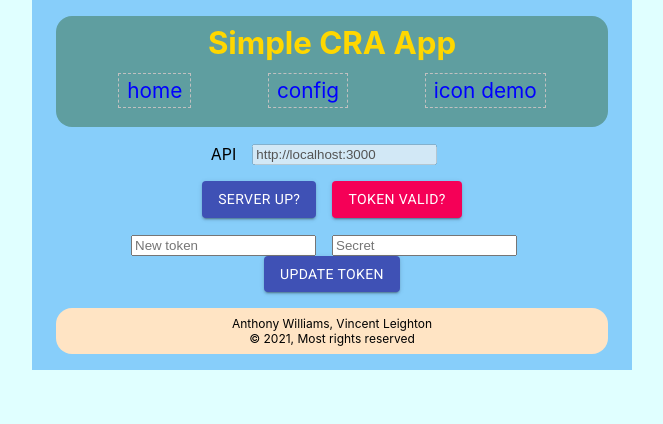
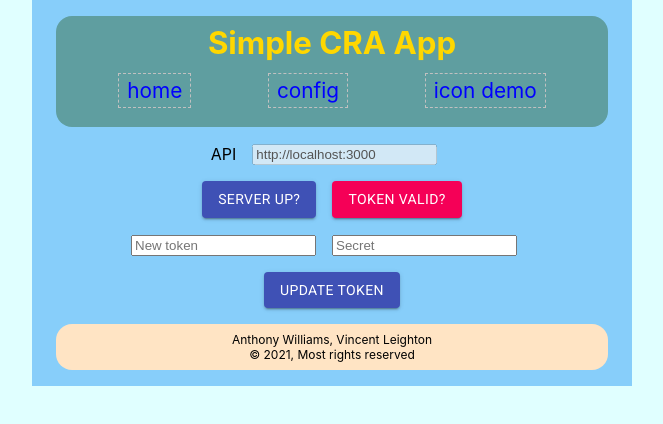
Before and after one commit to Wolven531/simple-cra-app, a React (Create React App) app: page /config in a window 1280 px wide. Shown: the top 424 px of the page, without its empty margins (308-971 px from the left). Built offline with nearby package versions, Linux system fonts and the light colour scheme.

Commit message:
Add some space above button

```diff
--- a/src/ConfigPage/ConfigPage.css
+++ b/src/ConfigPage/ConfigPage.css
@@ -0,0 +1,3 @@
+.config-page .btn-update-token {
+	margin-top: 1rem;
+}
```
